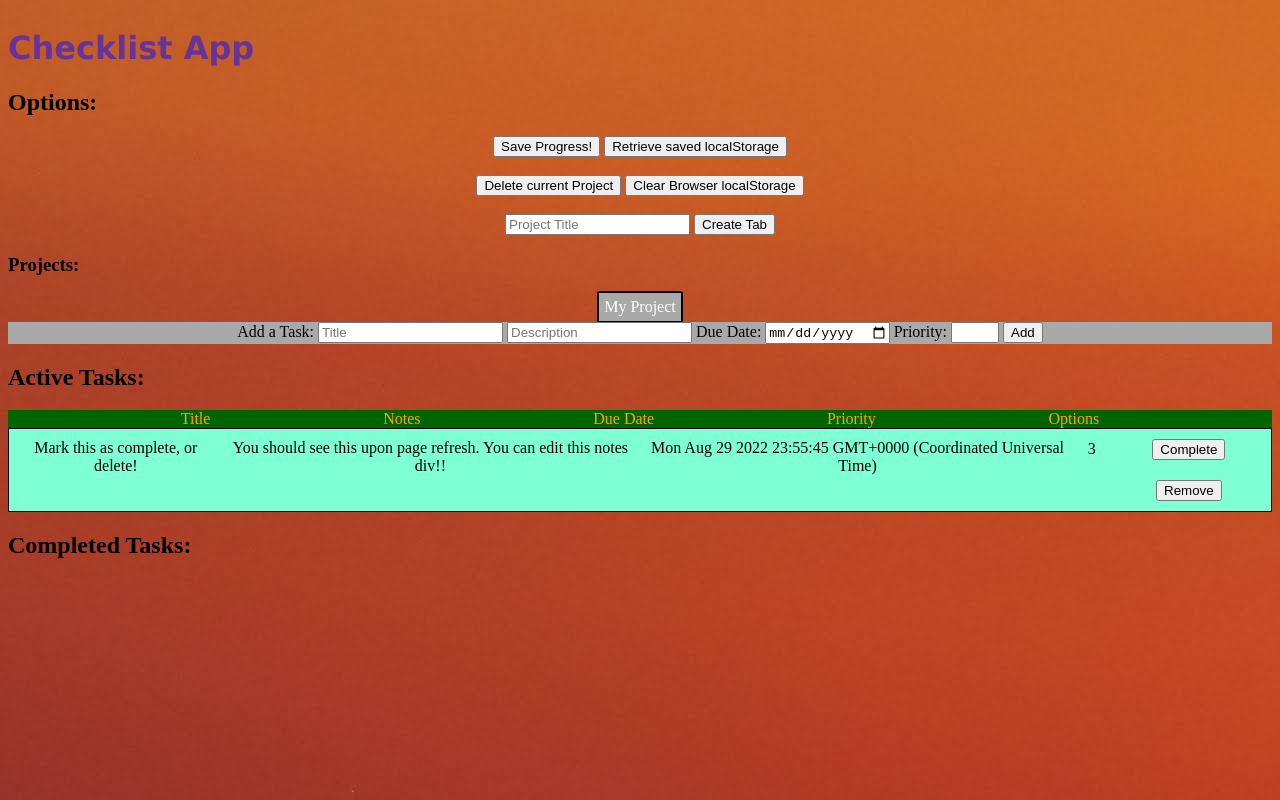
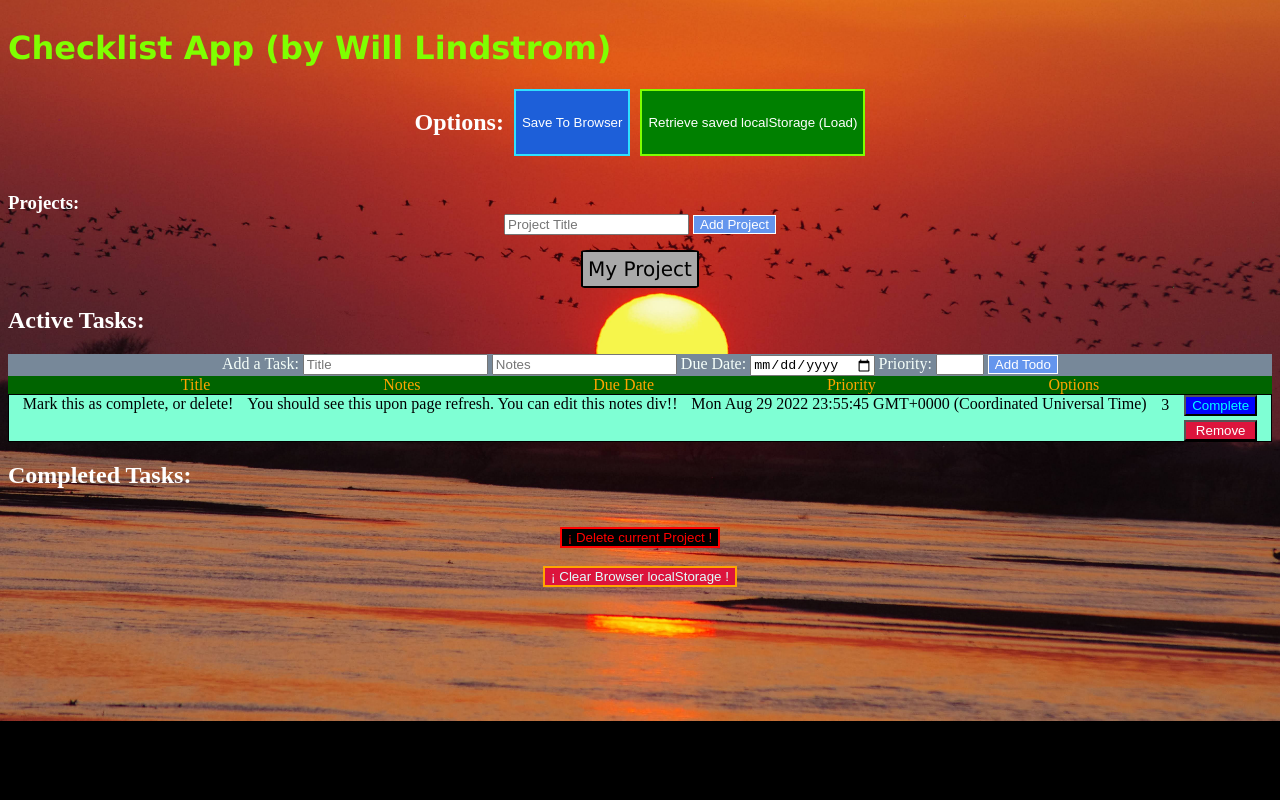
Before and after one commit to wlindstrom55/TOP_todo_list, a website with bundled scripts: page index.html in a window 1280 px wide. Built offline with nearby package versions, Linux system fonts and the light colour scheme.

Commit message:
finished some more styling but it could use a lot more work someday. Specifically with css grid. Dates on objects also need a lot of work.

```diff
--- a/index.html
+++ b/index.html
@@ -9,44 +9,38 @@
 </head>
 <body>
     <main id="main">
-        <h1>Checklist App</h1>
+        <h1>Checklist App (by Will Lindstrom)</h1>
         <header>
-            <div class="footerbutts">
+            <div class="butts">
                 <h2>Options:</h2>
-                <button class="savebut" onclick="setStorage(); return false"> Save Progress!</button>
-                <button class="getbut" onclick="getStorage(); return false"> Retrieve saved localStorage</button>
-                <br> <br>
-                <button class="tabbut" onclick="removeTab(); return false"> Delete current Project</button>
-                <button class="delbut" onclick="clearStorage(); return false">Clear Browser localStorage</button>
+                <button class="savebut" onclick="setStorage(); return false">Save To Browser</button>
+                <button class="getbut" onclick="getStorage(); return false"> Retrieve saved localStorage (Load)</button>
             </div>
             <br>
-            <form onsubmit="createTab(); return false" class="form" id="projectform">
-                <input type="text" name="ptitle" id="ptitle" placeholder="Project Title">
-                <button type="submit" onclick="createTab(); return false">Create Tab</button>
-            </form>
             <div id="nav">
                 <h3>Projects:</h3>
-                <!--<div class="tab" id="tab1" onclick="tabSwitch(); return false">My Project</div>-->
+                <form onsubmit="createTab(); return false" class="form" id="projectform">
+                    <input type="text" name="ptitle" id="ptitle" placeholder="Project Title">
+                    <button type="submit" onclick="createTab(); return false" class="formbutt">Add Project</button>
+                </form>
                 <div id="tabdisplay"></div>
             </div>
         </header>
-        <!--idea: do nav tabs w/ an explainer page, or perhaps our different projects (lists of todos)?-->
-
+        <h2>Active Tasks:</h2>
         <div class="outer">
             <div class="forform">
                 <form onsubmit="addToDo(); return false" class="form" id="todoform">
                     <label>Add a Task:</label>
                     <input type="text" name="title" id="title" placeholder="Title" required>
-                    <input name="description" id="description" placeholder="Description"  required>
+                    <input name="description" id="description" placeholder="Notes" required>
                     <label for="duedate">Due Date:</label>
                     <input type="date" name="duedate" id="duedate" placeholder="Due Date" required>
                     <label for="priority">Priority:</label>
                     <input type="number" name="priority" id="priority" min="1" max="3" required>
-                    <button type="submit" id="submit">Add</button>
+                    <button type="submit" id="submit" class="formbutt">Add Todo</button>
                 </form>
             </div>
         </div>
-        <h2>Active Tasks:</h2>
         <div class="cont">
             <div class="content" id="content"></div>
         </div>
@@ -54,7 +48,10 @@
             <h2>Completed Tasks:</h2>
             <div class="complete"></div>
         </div>
-
+        <br>
+        <button class="tabbut" onclick="removeTab(); return false">¡ Delete current Project !</button>
+        <br> <br>
+        <button class="delbut" onclick="clearStorage(); return false">¡ Clear Browser localStorage !</button>
     </main>
     <script src="index.js"></script>
 </body>
--- a/index.js
+++ b/index.js
@@ -221,7 +221,9 @@ function iterate() {
         newTab.classList.add('tab');
         if(proj == projects[projectIndex]) { //if current project, apply 'selected' styling
             newTab.style.backgroundColor = 'darkgrey';
-            newTab.style.color = 'white';
+            newTab.style.color = 'black';
+            newTab.style.fontSize = '20px';
+            newTab.style.fontFamily = 'Verdana';
         }
         newTab.setAttribute('id', `tab${projects.indexOf(proj) + 1}`);
         newTab.innerHTML = proj.title;
@@ -307,9 +309,10 @@ function iterate() {
             priority.innerHTML = todo.priority;
             row.append(priority);
         const buttonDiv = document.createElement('div');
-                row.append(buttonDiv);
+            buttonDiv.classList.add('bdiv');
+            row.append(buttonDiv);
         const markButton = document.createElement('button');
-            markButton.classList.add('innerdiv');
+            markButton.classList.add('divbc');
             markButton.setAttribute('id', `mb${count}`)
             markButton.innerHTML = 'Complete';
             markButton.addEventListener('click', (e) => {
@@ -323,7 +326,7 @@ function iterate() {
         const remButton = document.createElement('button');
             remButton.innerHTML = 'Remove';
             remButton.setAttribute('id', `rembutton${count}`);
-            remButton.classList.add('innerdiv');
+            remButton.classList.add('divbd');
             remButton.addEventListener('click', (e) => {
                 let idString = e.target.id.toString();
                 let index = idString.match(/\d/g); //pulls any (compound) # from idString
--- a/styles.css
+++ b/styles.css
@@ -3,7 +3,10 @@ html {
 }
 body {
     background-image: url('./images/sunset.JPG');
-    /*background-color: burlywood;*/
+    background-color: black;
+    background-position: center center;
+    background-repeat: no-repeat;
+    background-size: cover;
     display: flex;
     flex-direction: column;
     text-align: center;
@@ -16,18 +19,22 @@ body {
 
 h2 {
     text-align: left;
+    color: white;
 }
 
 h3 {
     text-align: left;
     margin-bottom: 0px;
+    color: white;
 }
 
 .forform {
-    background-color: darkgray;
+    background-color: lightslategray;
+    color:mintcream;
     align-items: center;
     justify-content: center;
     text-align: center;
+    gap: 5px;
 }
 
 .conthead {
@@ -43,7 +50,7 @@ h3 {
 h1 {
     font-family: Verdana, Geneva, Tahoma, sans-serif;
     font-size: 2em;
-    color: rebeccapurple;
+    color: chartreuse;
     text-align: left;
 }
 
@@ -95,22 +102,84 @@ h1 {
 
 }
 .innerdiv {
-    margin: 10px;
+
 }
 
 .complete {
     background-color: lightskyblue;
 }
 
-.footerbuts {
-    text-align: center;
-    background-color: lightsalmon;
+.butts {
     margin: 0px 200px 0px 200px;
     display: flex;
     justify-content: center;
-    align-items: center;
+    gap: 10px;
 }
 
-.footerbuts {
-    margin-bottom: 10px;
+.savebut {
+    color: white;
+    background-color: rgb(29, 95, 217);
+    border: 2px solid rgb(47, 224, 255);
 }
+.savebut:hover {
+    background-color: lightblue;
+}
+.getbut {
+    color: white;
+    background-color: green;
+    border: 2px solid chartreuse;
+}
+.getbut:hover {
+    background-color: lightgreen;
+}
+
+.delbut {
+color: lightcyan;
+border: 2px solid orange;
+background-color: crimson;
+}
+.delbut:hover {
+    background-color: black;
+}
+
+.tabbut {
+    color:red;
+    background-color: black;
+    border: 2px solid red;
+}
+.tabbut:hover {
+    background-color: lightslategray;
+}
+
+.formbutt {
+    color:white;
+    background-color: cornflowerblue;
+    border: 1px solid white;
+}
+.formbutt:hover {
+    background-color: blue;
+}
+
+.bdiv {
+    display: flex;
+    flex-direction: column;
+    gap: 4px;
+}
+
+.divbc {
+    color: aqua;
+    background-color: blue;
+}
+.divbc:hover {
+    color: blue;
+    background-color: lightskyblue;
+}
+
+.divbd {
+    color: white;
+    background-color: crimson;
+}
+.divbd:hover {
+    color: darkred;
+    background-color: lightcoral;
+}
```
Also changed, not shown: README.md.
